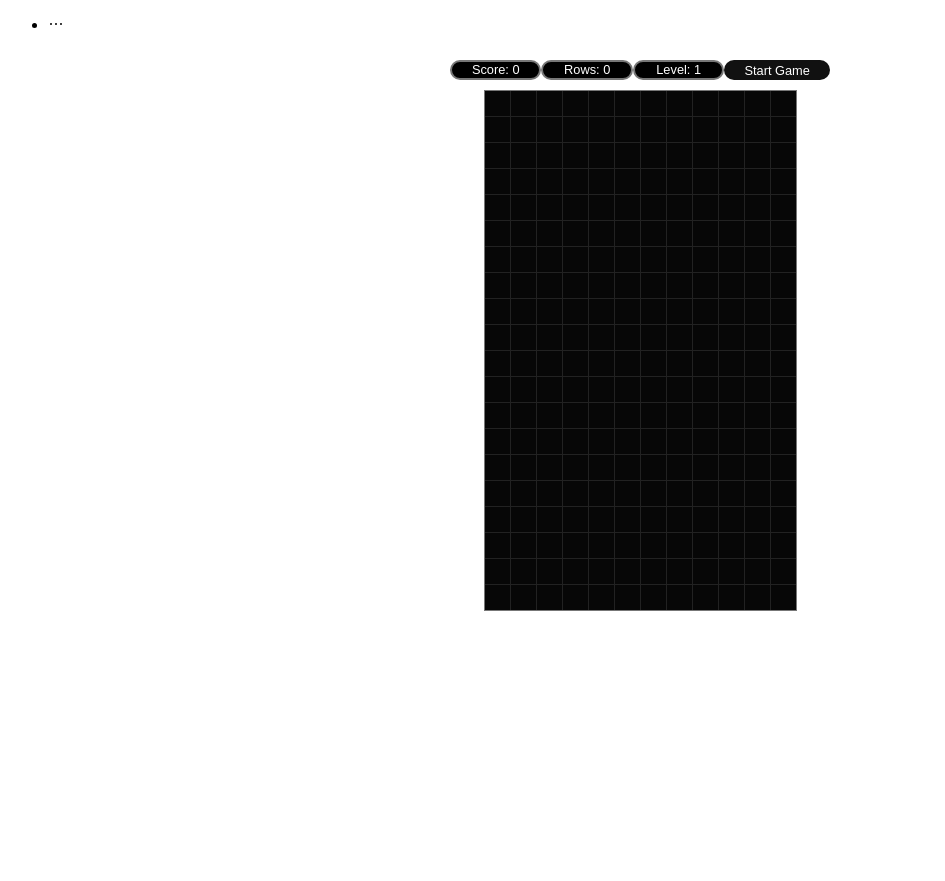
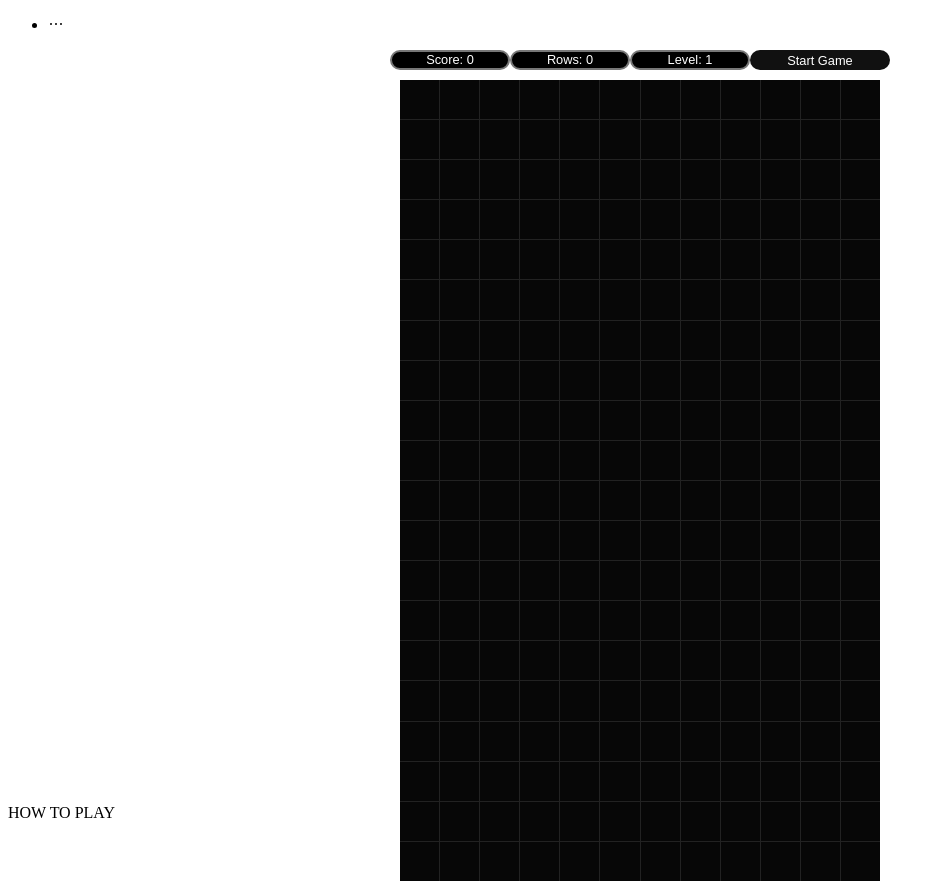
Before and after one commit to Manion-sebastian/waggroup, a Next.js app: page /tetris in a window 1280 px wide. Shown: the whole page, without its empty margins (0-945 px from the left). Before the commit the page ends 812 px from the top, so only its background shows below. Built offline with nearby package versions, Linux system fonts and the light colour scheme.

Commit message:
upscales tetris to be max size of screen

```diff
--- a/components/tetris/App.styles.ts
+++ b/components/tetris/App.styles.ts
@@ -3,6 +3,7 @@ import styled from 'styled-components';
 export const StyledTetrisWrapper = styled.div`
   width: 100%;
   height: calc(100vh - 46px);
+  max-height
   overflow: hidden;
   outline: none;
 `;
@@ -11,13 +12,13 @@ export const StyledTetris = styled.div`
   display: flex;
   flex-direction: column;
   align-items: center;
-  padding: 10px;
+  width: 100%;
+  max-width: 30rem;
   margin: 0 auto;
 
   .display {
     display: flex;
     justify-content: space-between;
-    width: 380px;
-    padding: 0 0 -10px 0;
+    width: max-content;
   }
 `;
--- a/components/tetris/cell/Cell.styles.ts
+++ b/components/tetris/cell/Cell.styles.ts
@@ -7,7 +7,8 @@ type Props = {
 };
 
 export const StyledCell = styled.div<Props>`
-  width: auto;
+  aspect-ratio: 1;
+  width: 100%;
   background: rgba(${props => props.color}, 0.8);
   border: ${props => (props.type === 0 ? '0px solid' : '4px solid')};
   border-bottom-color: rgba(${props => props.color}, 0.1);
--- a/components/tetris/stage/Stage.styles.ts
+++ b/components/tetris/stage/Stage.styles.ts
@@ -3,10 +3,11 @@ import { STAGE_WIDTH, STAGE_HEIGHT } from '../../tetris/setup';
 
 export const StyledStage = styled.div`
   display: grid;
-  grid-template-columns: repeat(${STAGE_WIDTH}, 25px);
-  grid-template-rows: repeat(${STAGE_HEIGHT}, 25px);
+  grid-template-columns: repeat(${STAGE_WIDTH}, 1fr);
+  grid-template-rows: repeat(${STAGE_HEIGHT}, 1fr);
   grid-gap: 1px;
-  border: 1px solid #777;
+  width: 100%;
   background: #222;
+  // border: 1px solid #777;
   user-select: none;
 `;
--- a/pages/tetris.tsx
+++ b/pages/tetris.tsx
@@ -5,9 +5,14 @@ type Props = {}
 
 const tetris = (props: Props) => {
   return (
-    <>
-      <App />
-    </>
+    <div>
+      <section>
+        <App />
+        <div>
+          HOW TO PLAY
+        </div>
+      </section>
+    </div>
 
   )
 }
```
